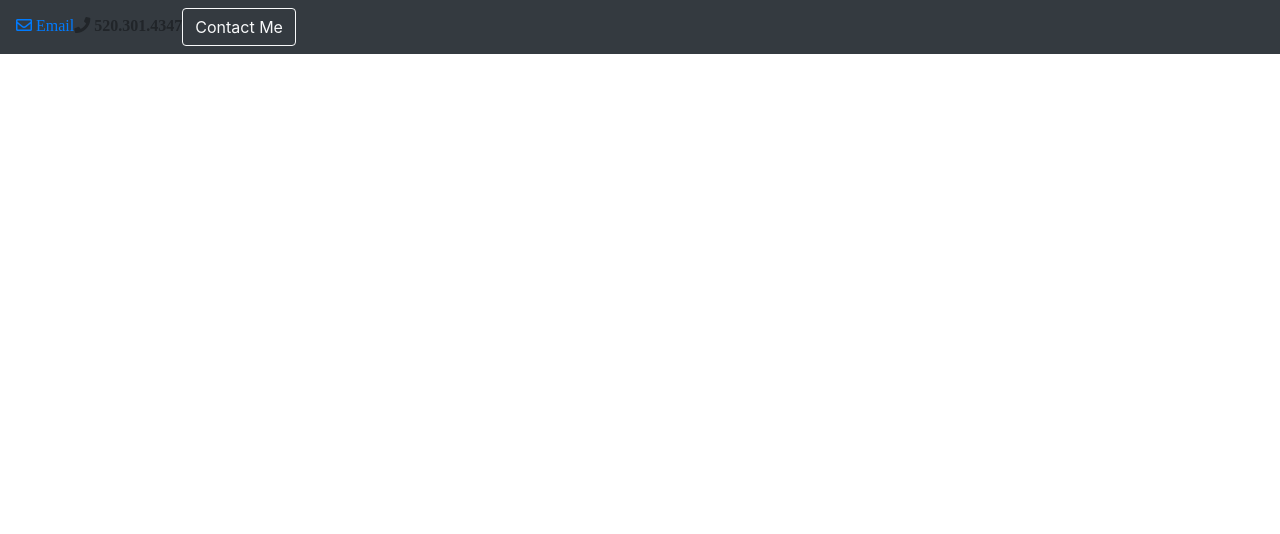
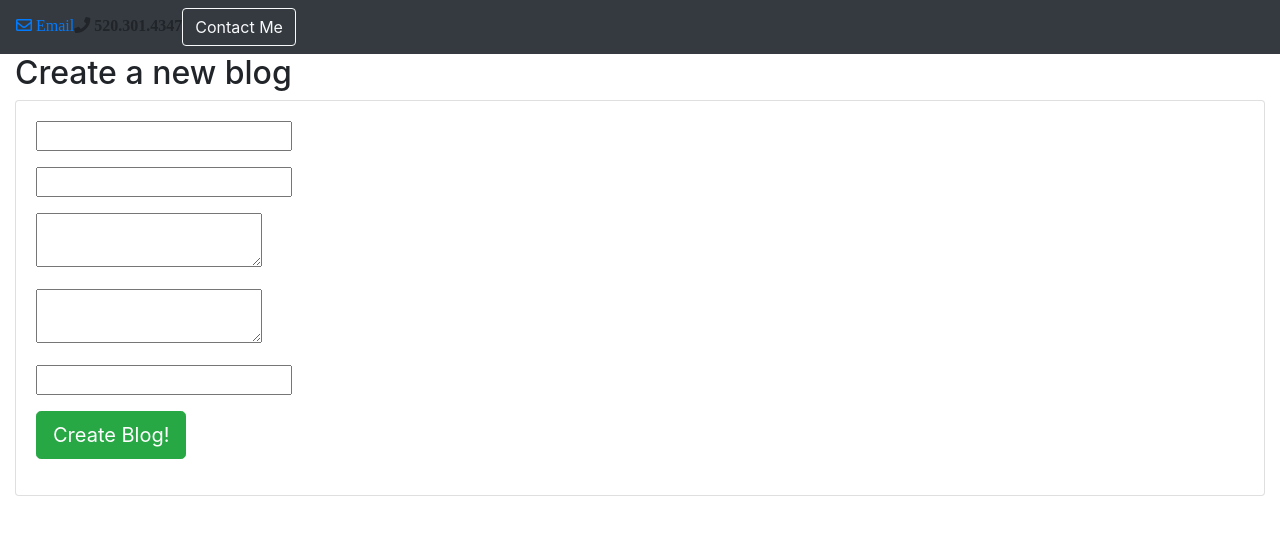
Before and after one commit to cullinans1/Patric-website, a React (Create React App) app in the folder client/: page /newblog in a window 1280 px wide. Shown: the top 534 px of the page. Built offline with nearby package versions, Linux system fonts and the light colour scheme.

Commit message:
create blog feature functioning

```diff
--- a/client/src/App.js
+++ b/client/src/App.js
@@ -12,6 +12,7 @@ import Header from "./components/Header";
 import Login from "./pages/Login";
 import AllBlogs from "./pages/AllBlogs";
 import SingleBlog from './pages/SingleBlog';
+import NewBlog from './pages/NewBlog';
 
 const client = new ApolloClient({
   request: (operation) => {
@@ -36,6 +37,7 @@ function App() {
               <Route exact path="/" component={Home} />
               <Route exact path="/login" component={Login} />
               <Route exact path="/blogs" component={AllBlogs} />
+              <Route exact path="/newblog" component={NewBlog} />
               <Route exact path ="/blogs/:id" component={SingleBlog} />
             </Switch>
           </Provider>
--- a/client/src/components/Blogs/index.js
+++ b/client/src/components/Blogs/index.js
@@ -1,6 +1,6 @@
 import React from "react";
 import { Link } from "react-router-dom";
-import Auth from '../../utils/auth'
+import Auth from "../../utils/auth";
 import { useMutation } from "@apollo/react-hooks";
 import { DELETE_BLOG } from "../../utils/mutations";
 
@@ -23,7 +23,7 @@ function Blog(blog) {
       }
     } else {
       event.preventDefault();
-      console.log("didn't delete");
+      console.log("Didn't delete");
     }
   };
 
--- /dev/null
+++ b/client/src/pages/NewBlog.js
@@ -0,0 +1,107 @@
+import React, { useEffect, useState } from "react";
+import Auth from "../utils/auth";
+// import { useDispatch, useSelector } from "react-redux";
+import { ADD_BLOG } from "../utils/mutations";
+import { useMutation } from "@apollo/react-hooks";
+// import spinner from "../assets/images/spinner.gif";
+import Blog from "../components/Blogs";
+
+function NewBlog() {
+  const { _id, title, image, description, content, link } = Blog;
+  const [formState, setFormState] = useState({
+    title: "",
+    image: "",
+    description: "",
+    content: "",
+    link: "",
+  });
+  const [addBlog] = useMutation(ADD_BLOG);
+
+  const handleNewBlog = async (event) => {
+    event.preventDefault();
+
+    try {
+      await addBlog({
+        variables: {
+          title: formState.title,
+          image: formState.image,
+          description: formState.description,
+          content: formState.content,
+          link: formState.link,
+        },
+      }).then(() => window.location.reload(false));
+    } catch (e) {
+      console.log(e);
+    }
+  };
+
+  const handleChange = (event) => {
+    const { name, value } = event.target;
+    setFormState({
+      ...formState,
+      [name]: value,
+    });
+  };
+
+  if (Auth.loggedIn) {
+    return (
+      <div className="container-fluid">
+        <h2>Create a new blog</h2>
+
+        <form
+          id="new-blog-form"
+          className="card card-body"
+          onSubmit={handleNewBlog}
+        >
+          <div className="form-group">
+            <input
+              name="title"
+              type="title"
+              id="title"
+              onChange={handleChange}
+            ></input>
+          </div>
+          <div className="form-group">
+            <input
+              name="image"
+              type="text"
+              id="image"
+              onChange={handleChange}
+            ></input>
+          </div>
+          <div className="form-group">
+            <textarea
+              name="description"
+              type="description"
+              id="description"
+              onChange={handleChange}
+            ></textarea>
+          </div>
+          <div className="form-group">
+            <textarea
+              name="content"
+              type="content"
+              id="content"
+              onChange={handleChange}
+            ></textarea>
+          </div>
+          <div className="form-group">
+            <input
+              name="link"
+              type="link"
+              id="link"
+              onChange={handleChange}
+            ></input>
+          </div>
+          <div className="form-group">
+            <button type="submit" className="btn btn-lg btn-success">
+              Create Blog!
+            </button>
+          </div>
+        </form>
+      </div>
+    );
+  } else {
+  }
+}
+export default NewBlog;
```
Also changed, not shown: 1 other file (tests, documents, lock files or other folders).
